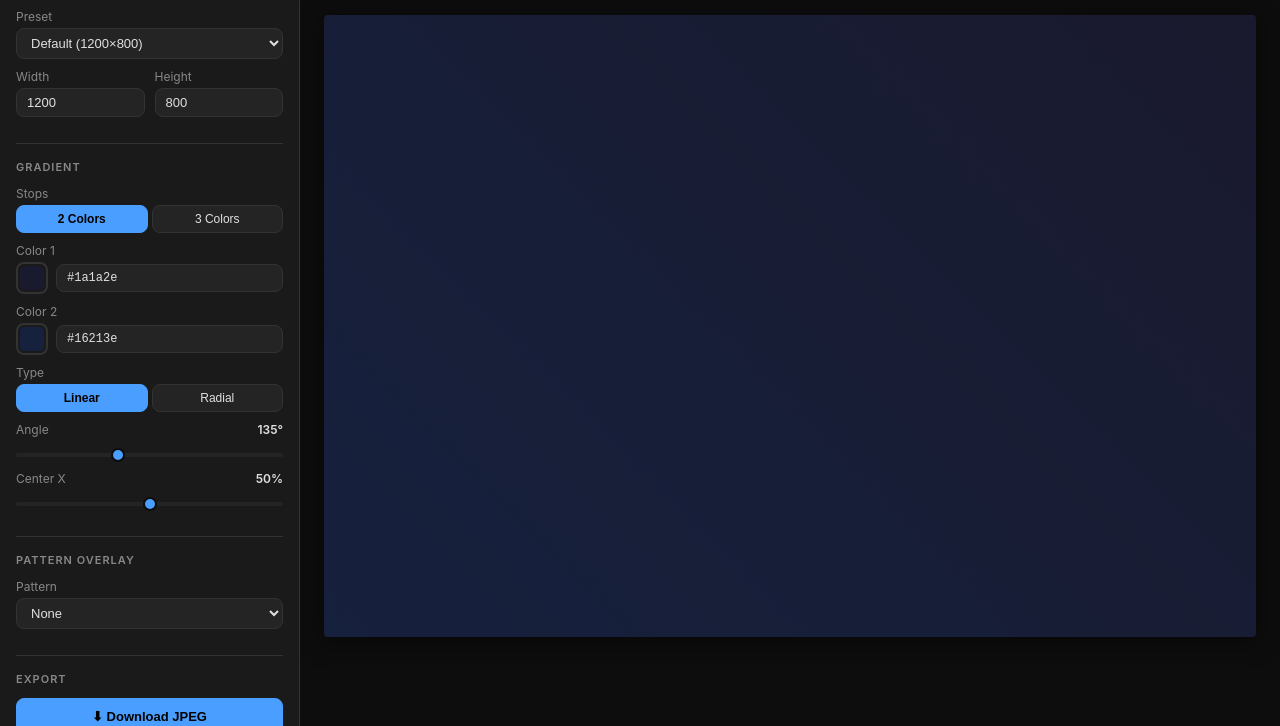
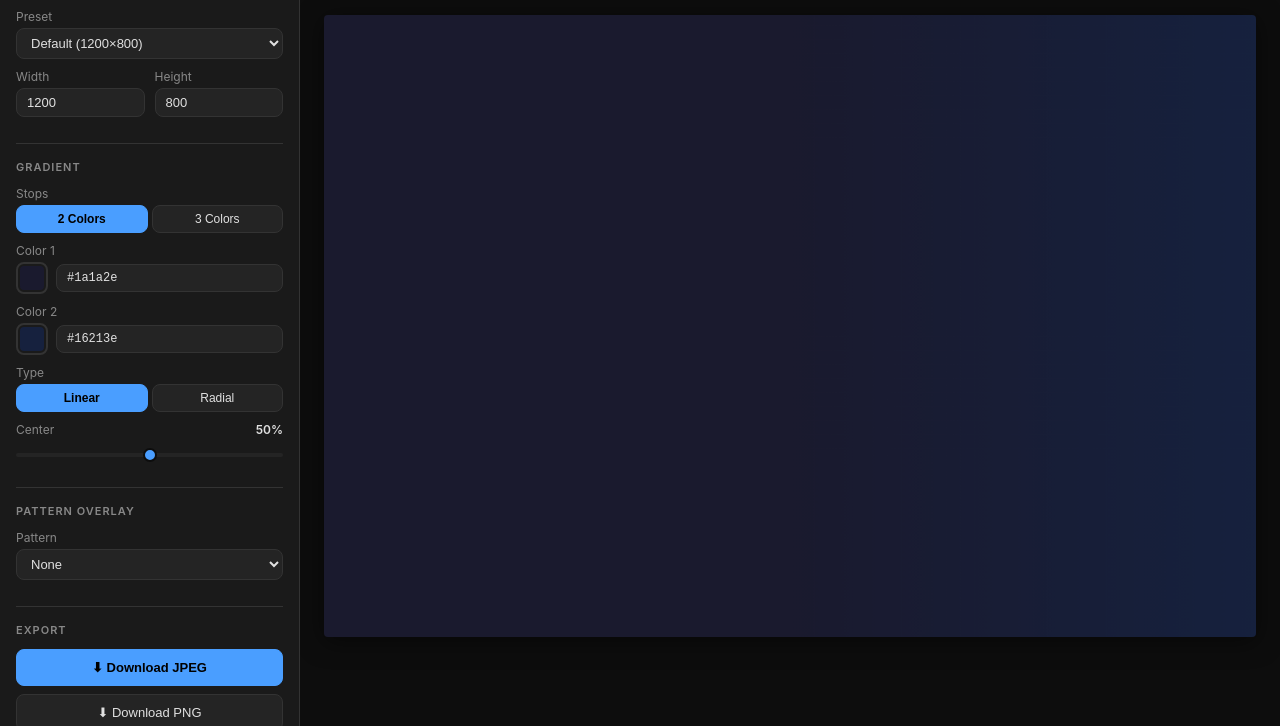
Before and after one commit to martinselis/bg-maker, a plain HTML site: page index.html in a window 1280 px wide. Shown: the part 74-800 px from the top of the page. Drawn offline with Linux system fonts and the light colour scheme.

Commit message:
Replace angle with horizontal gradient + center slider

```diff
--- a/app.js
+++ b/app.js
@@ -12,7 +12,6 @@
     colors: ['#1a1a2e', '#16213e', '#0f3460'],
     stops: 2,
     gradientType: 'linear',
-    angle: 135,
     centerX: 50,
     pattern: 'none',
     seed: 42,
@@ -69,31 +68,19 @@
         const r = Math.sqrt(Math.max(cx, w - cx) ** 2 + Math.max(cy, h - cy) ** 2);
         grad = ctx.createRadialGradient(cx, cy, 0, cx, cy, r);
     } else {
-        const a = state.angle * Math.PI / 180;
-        // Project canvas corners onto the gradient direction to find exact needed length
-        const cosA = Math.cos(a), sinA = Math.sin(a);
-        const corners = [
-            [0,0], [w,0], [w,h], [0,h]
-        ];
-        let minProj = Infinity, maxProj = -Infinity;
-        for (const [px, py] of corners) {
-            const proj = (px - cx) * cosA + (py - cy) * sinA;
-            if (proj < minProj) minProj = proj;
-            if (proj > maxProj) maxProj = proj;
-        }
-        const x1 = cx + cosA * minProj;
-        const y1 = cy + sinA * minProj;
-        const x2 = cx + cosA * maxProj;
-        const y2 = cy + sinA * maxProj;
-        grad = ctx.createLinearGradient(x1, y1, x2, y2);
+        // Horizontal gradient, left to right, center controls the midpoint
+        grad = ctx.createLinearGradient(0, 0, w, 0);
     }
+
+    const mid = state.centerX / 100;
 
     if (state.stops === 2) {
         grad.addColorStop(0, state.colors[0]);
+        grad.addColorStop(mid, state.colors[0]);
         grad.addColorStop(1, state.colors[1]);
     } else {
         grad.addColorStop(0, state.colors[0]);
-        grad.addColorStop(0.5, state.colors[1]);
+        grad.addColorStop(mid, state.colors[1]);
         grad.addColorStop(1, state.colors[2]);
     }
 
@@ -320,19 +307,12 @@
         document.querySelectorAll('[data-gradient]').forEach(b => b.classList.remove('active'));
         btn.classList.add('active');
         state.gradientType = btn.dataset.gradient;
-        document.getElementById('angle-field').style.display =
-            state.gradientType === 'linear' ? '' : 'none';
         render();
     });
 });
 
 // Angle
-const angleEl = document.getElementById('angle');
-angleEl.addEventListener('input', () => {
-    state.angle = parseInt(angleEl.value);
-    document.getElementById('angle-val').textContent = state.angle + '°';
-    render();
-});
+// (angle removed — gradient is always horizontal, controlled by Center slider)
 
 // Pattern selector
 const patternEl = document.getElementById('pattern');
--- a/index.html
+++ b/index.html
@@ -75,12 +75,8 @@
                         <button class="btn" data-gradient="radial">Radial</button>
                     </div>
                 </div>
-                <div class="field" id="angle-field">
-                    <label>Angle <span id="angle-val">135°</span></label>
-                    <input type="range" id="angle" min="0" max="360" value="135">
-                </div>
                 <div class="field">
-                    <label>Center X <span id="center-x-val">50%</span></label>
+                    <label>Center <span id="center-x-val">50%</span></label>
                     <input type="range" id="center-x" min="0" max="100" value="50">
                 </div>
             </section>
```
